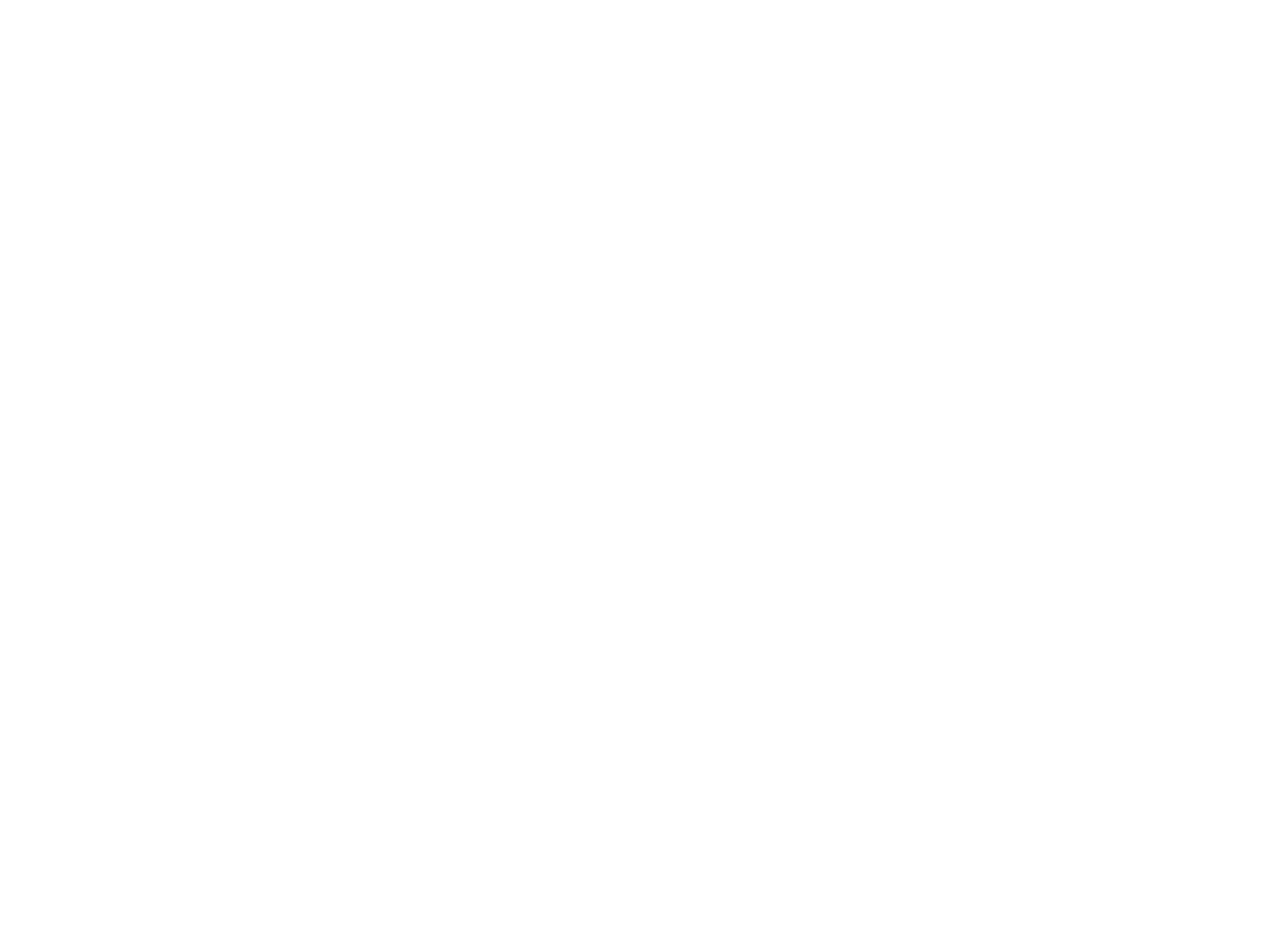
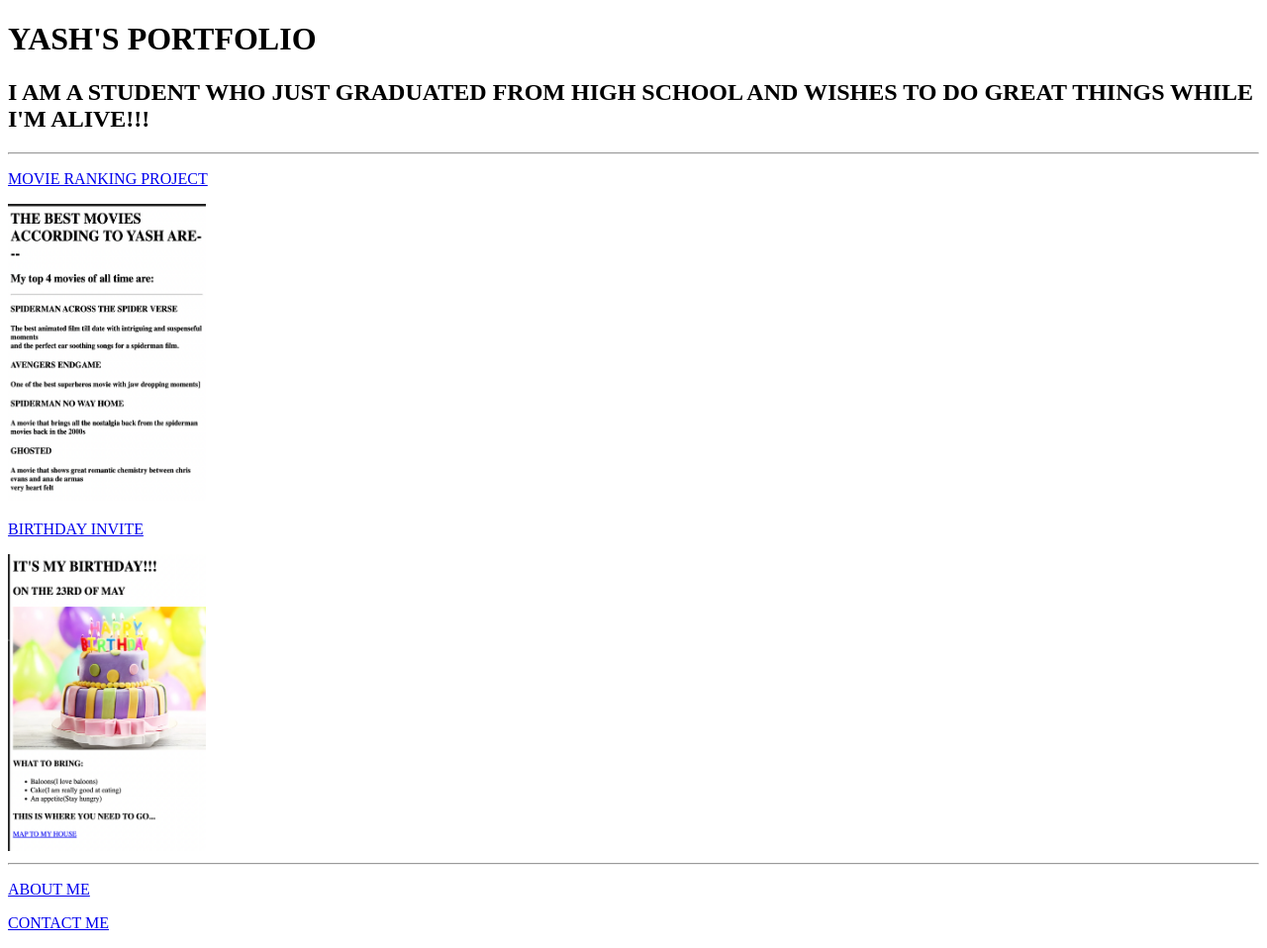
Before and after one commit to Lucifer2349/html.portfolio, a plain HTML site: page index.html in a window 1280 px wide. Shown: the whole page at 99% size. Before the commit the page ends 800 px from the top, so only its background shows below. Drawn offline with Linux system fonts and the light colour scheme.

Commit message:
Add files via upload

```diff
--- a/index.html
+++ b/index.html
@@ -1,5 +1,32 @@
 <!-- TODO 1: Create the HTML Boilerplate -->
+<!DOCTYPE html>
+<html lang="en">
+<head>
+    <meta charset="UTF-8">
+    <meta name="viewport" content="width=device-width, initial-scale=1.0">
+    <title>SELF INTRODUCTION PAGE</title>
+</head>
+<body>
+    <h1>YASH'S PORTFOLIO</h1>
+    <H2>I AM A STUDENT WHO JUST GRADUATED FROM HIGH SCHOOL AND WISHES TO DO GREAT THINGS WHILE I'M ALIVE!!!</H2>
+    <HR />
 
+   <p><a href="../4.3 HTML Porfolio Project/public/movie-ranking.html">MOVIE RANKING PROJECT</a></p>
+    <img src="./assets/images/Screenshot 2023-06-16 at 8.29.19 PM.png"alt="Movie ranking preview" width="200" height="300" />
+
+    <p><a href="../4.3 HTML Porfolio Project/public/birthday-invite.html">BIRTHDAY INVITE</a></p>
+    <img src="./assets/images/Screenshot 2023-06-16 at 8.27.52 PM.png"alt="Birthday invite" width="200" height="300" />
+    <hr />
+    <P><a href="../4.3 HTML Porfolio Project/public/about.html">ABOUT ME</a></P>
+    <p><a href="../4.3 HTML Porfolio Project/public/contact.html">CONTACT ME </a></p>
+
+
+
+
+
+
+</body>
+</html>
 <!-- TODO 2: Add Your previous projects' HTML into the public folder -->
 
 <!-- TODO 3: Take screenshots of your project previews and add the images to the images folder -->
```
